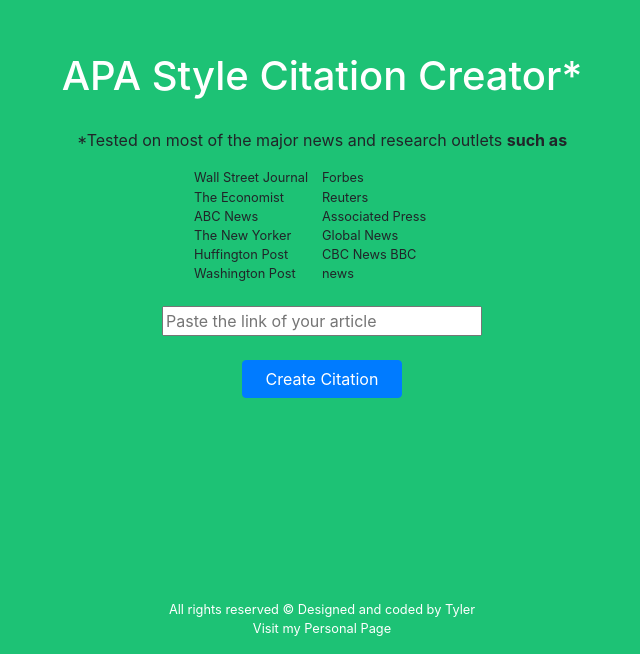
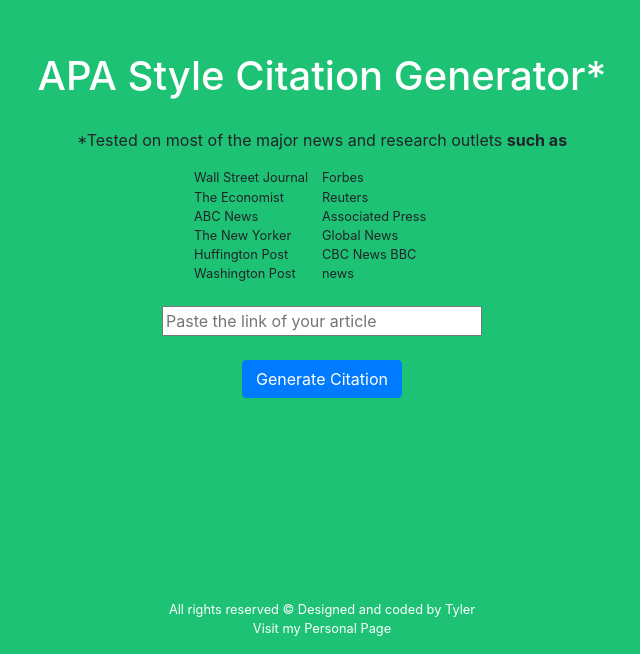
Before and after one commit to codertyler/URLtoCitation, a React (Create React App) app in the folder client/: page / in a window 1280 px wide. Shown: the part 146-800 px from the top of the page, without its empty margins (318-958 px from the left). Built offline with nearby package versions, Linux system fonts and the light colour scheme.

Commit message:
changed from creator to generator

```diff
--- a/client/src/App.js
+++ b/client/src/App.js
@@ -5,7 +5,7 @@
 function App() {
   return (
     <div className="App">
-      <h1>APA Style Citation Creator*</h1>
+      <h1>APA Style Citation Generator*</h1>
       <p>*Tested on most of the major news and research outlets <b>such as</b></p>
       <Tested />
       <Input />
--- a/client/src/components/Input.js
+++ b/client/src/components/Input.js
@@ -54,7 +54,7 @@
         ></input>
         <br />
         <button type="submit" class="btn btn-primary" onClick={clicked}>
-          Create Citation
+          Generate Citation
         </button>
       </form>
       <br />
```
